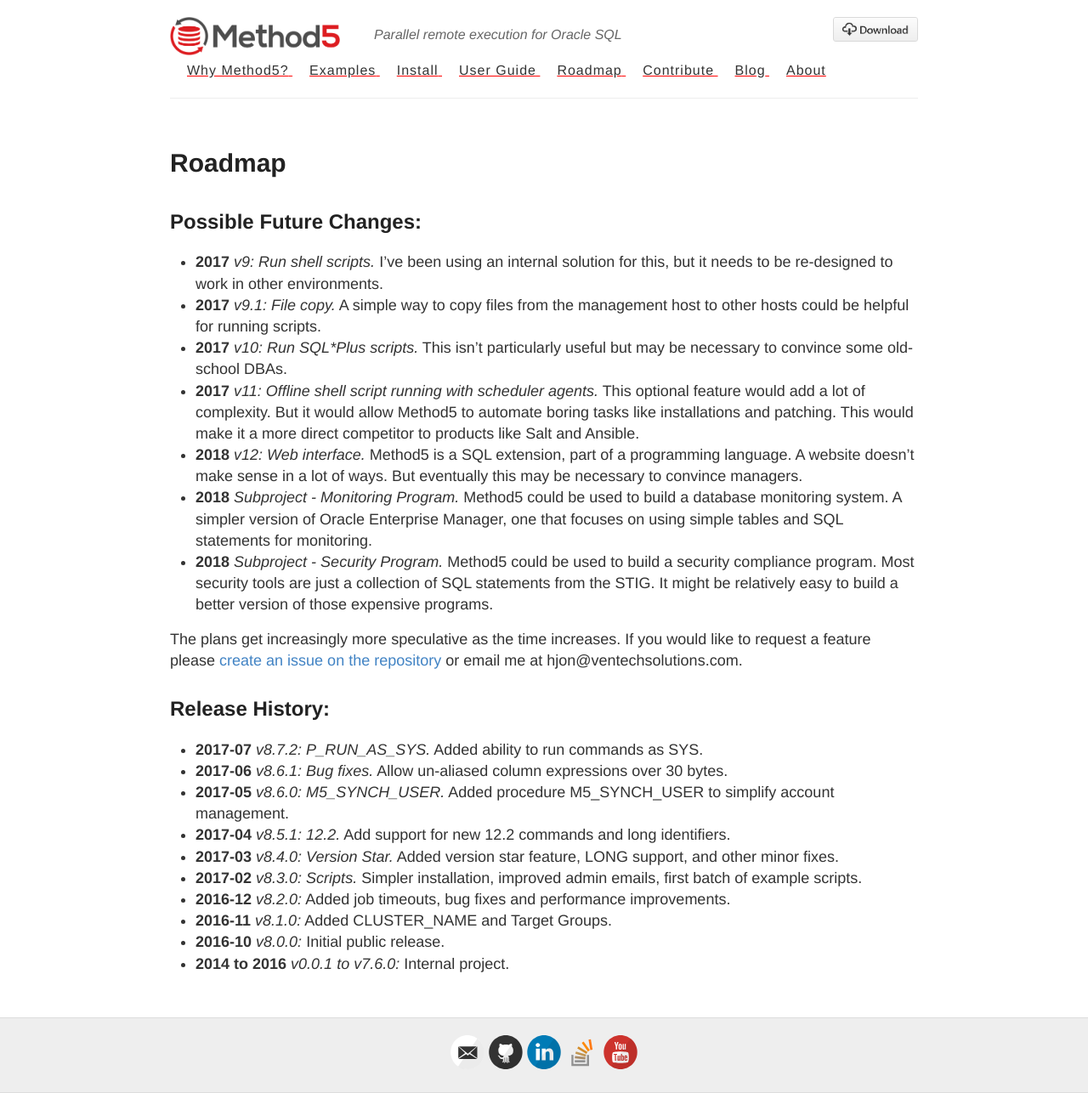
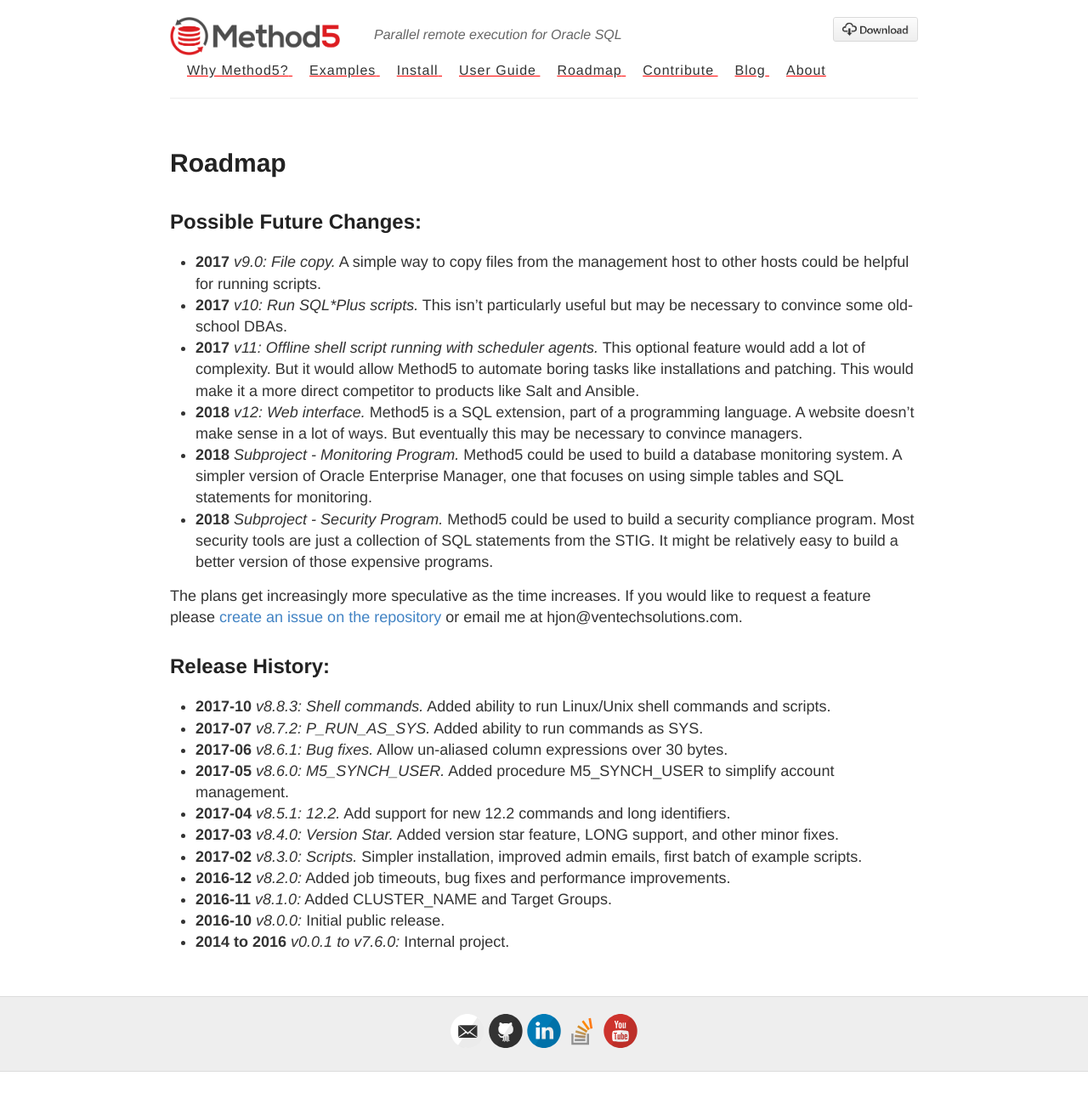
Before and after one commit to method5/method5.github.io, a Jekyll site: the page built from roadmap.md, in a window 1280 px wide. Shown: the whole page at 85% size. Built offline with Jekyll 4.4.1, drawn with Linux system fonts in a browser that asks for light colours; after the commit the page ends 1261 px from its top, so only the background shows below that.

Commit message:
Added shell scripts.

```diff
--- a/roadmap.md
+++ b/roadmap.md
@@ -6,8 +6,7 @@ title: Roadmap
 Possible Future Changes:
 ------------------------
 
-* **2017** _v9: Run shell scripts._  I've been using an internal solution for this, but it needs to be re-designed to work in other environments.
-* **2017** _v9.1: File copy._  A simple way to copy files from the management host to other hosts could be helpful for running scripts.
+* **2017** _v9.0: File copy._  A simple way to copy files from the management host to other hosts could be helpful for running scripts.
 * **2017** _v10: Run SQL\*Plus scripts._  This isn't particularly useful but may be necessary to convince some old-school DBAs.
 * **2017** _v11: Offline shell script running with scheduler agents._  This optional feature would add a lot of complexity.  But it would allow Method5 to automate boring tasks like installations and patching.  This would make it a more direct competitor to products like Salt and Ansible.
 * **2018** _v12: Web interface._  Method5 is a SQL extension, part of a programming language.  A website doesn't make sense in a lot of ways.  But eventually this may be necessary to convince managers.
@@ -20,6 +19,7 @@ The plans get increasingly more speculative as the time increases.  If you would
 Release History:
 ----------------
 
+* **2017-10** _v8.8.3: Shell commands._  Added ability to run Linux/Unix shell commands and scripts.
 * **2017-07** _v8.7.2: P_RUN_AS_SYS._  Added ability to run commands as SYS.
 * **2017-06** _v8.6.1: Bug fixes._  Allow un-aliased column expressions over 30 bytes.
 * **2017-05** _v8.6.0: M5_SYNCH_USER._  Added procedure M5_SYNCH_USER to simplify account management.
```
